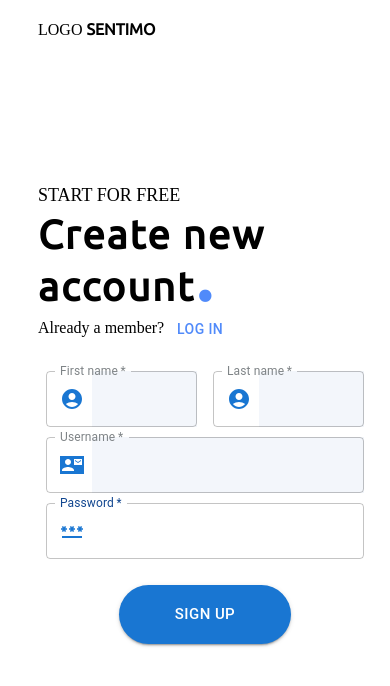
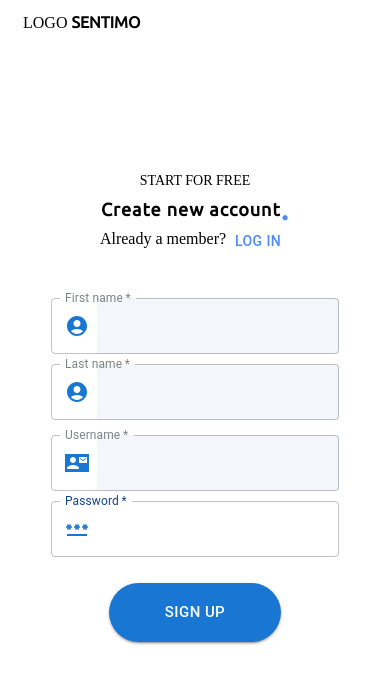
Before and after one commit to dakshgupta2002/sentimo, a React (Create React App) app in the folder client/: page /register in a window 390 px wide. Shown: the top 686 px of the page. Built offline with nearby package versions, Linux system fonts and the light colour scheme; grey boxes are pictures that could not be loaded; the HTML template or start-up script is replaced by a standard one.

Commit message:
sign up no responsive

```diff
--- a/client/src/pages/Register/Register.css
+++ b/client/src/pages/Register/Register.css
@@ -34,7 +34,6 @@
   padding: 0;
 }
 
-
 .name-data-container {
   display: flex;
   margin-top: 30px;
@@ -64,7 +63,7 @@
 }
 
 .heading {
-    font-family: 'Ubuntu', sans-serif;
+  font-family: "Ubuntu", sans-serif;
   font-weight: 1000;
 }
 
@@ -88,3 +87,96 @@
   font-size: 70px;
   color: #508afa;
 }
+
+@media (max-width: 780px) {
+  .register-form-container {
+    margin-left: 60px;
+    margin-right: 60px;
+  }
+
+  .only-form {
+    width: 100%;
+    display: flex;
+    flex-direction: column;
+    justify-content: center;
+    align-items: center;
+  }
+
+  .name-data-container {
+    flex-direction: column;
+  }
+
+  .register-container {
+    overflow: scroll;
+  }
+
+  .fname-field {
+    margin-top: 5px;
+    margin-bottom: 5px;
+  }
+
+  .lname-field {
+    margin-top: 5px;
+    margin-bottom: 5px;
+  }
+
+  .register-side-image {
+    background-image: none;
+    overflow: hidden;
+    height: 0vh;
+    width: 0vw;
+    flex-basis: 0%;
+  }
+
+  .header {
+    margin: 5px;
+  }
+
+  .register-form-container {
+    flex-basis: 100%;
+  }
+
+  .mob-mid {
+    display: flex;
+    justify-content: center;
+  }
+
+  .large-text {
+    font-size: 30px;
+    letter-spacing: 1px;
+    line-height: 40px;
+  }
+
+  .dot {
+    font-size: 40px;
+    color: #508afa;
+  }
+}
+
+@media (max-width: 460px) {
+  .register-form-container {
+    margin-left: 10px;
+    margin-right: 10px;
+  }
+
+  .register-container {
+    margin: 0px;
+    padding: 5px;
+  }
+
+  .large-text {
+    font-size: 18px;
+    letter-spacing: 1px;
+    line-height: 20px;
+  }
+
+  .medium-text {
+    font-size: 14px;
+    line-height: 16px;
+  }
+
+  .dot {
+    font-size: 30px;
+    color: #508afa;
+  }
+}
--- a/client/src/pages/Register/Register.jsx
+++ b/client/src/pages/Register/Register.jsx
@@ -8,8 +8,6 @@ import AccountCircle from "@mui/icons-material/AccountCircle";
 
 import "./Register.css";
 import {
-  AccountCircleOutlined,
-  ContactlessSharp,
   ContactMailSharp,
   PasswordSharp,
 } from "@mui/icons-material";
@@ -67,16 +65,16 @@ export default function Resgiter(props) {
         </div>
 
         {/* Create Account Headings mv = margin vertical */}
-        <div>
+        <div className="only-form">
           <div className="register-text-container">
-            <div className="medium-text mv">START FOR FREE</div>
+            <div className="medium-text mv mob-mid">START FOR FREE</div>
 
-            <div className="large-text heading mv">
+            <div className="large-text heading mv mob-mid">
               Create new account
               <span className="dot">.</span>
             </div>
 
-            <div className="login-container mv">
+            <div className="login-container mv mob-mid">
               <span className="small-text">Already a member? </span>
               <Button
                 variant="standard"
@@ -108,6 +106,7 @@ export default function Resgiter(props) {
                         ),
                       }}
                       required
+                      fullWidth
                     />
                   </div>
 
@@ -127,6 +126,7 @@ export default function Resgiter(props) {
                         ),
                       }}
                       required
+                      fullWidth
                     />
                   </div>
                 </div>
```
Lines whose indentation alone changed are shown as unchanged.
